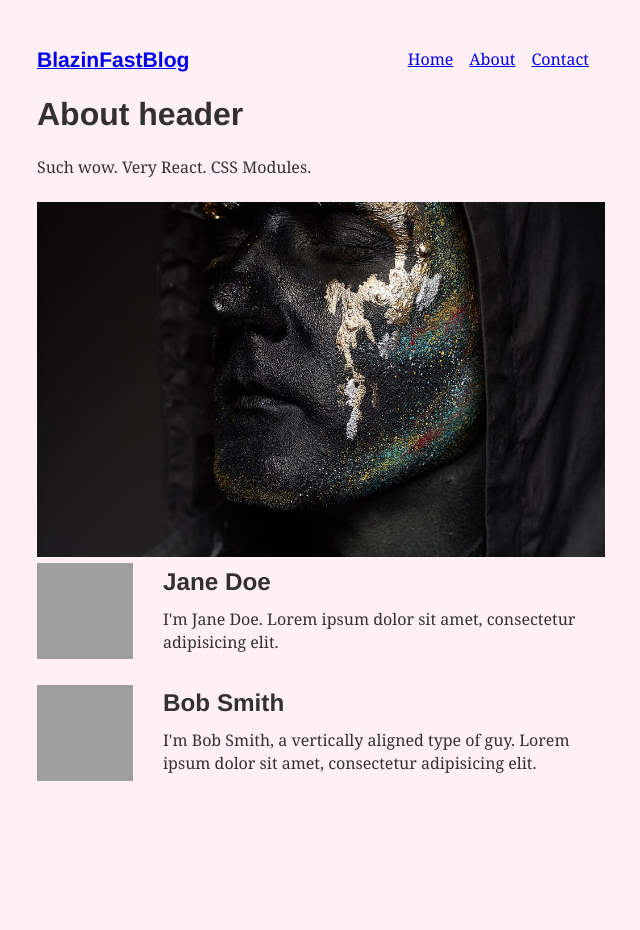
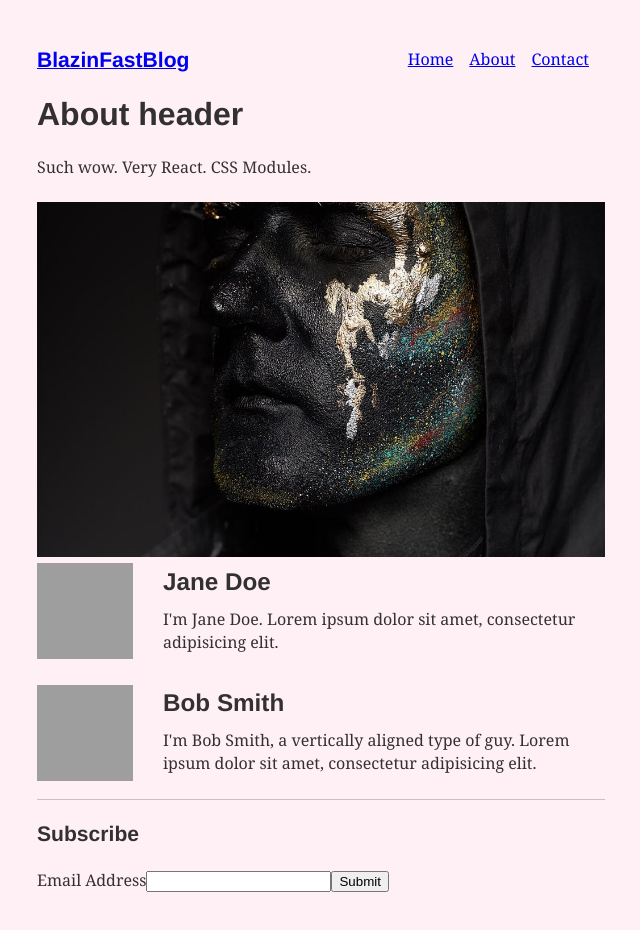
Before and after one commit to srijanss/blazinfastblog, a Gatsby site: page /about in a window 1280 px wide. Shown: the whole page, without its empty margins (319-959 px from the left). Before the commit the page ends 835 px from the top, so only its background shows below. Built offline with nearby package versions, Linux system fonts and the light colour scheme; Gatsby itself is replaced by a stand-in of ours; some packages are replaced by stand-ins of ours; grey boxes are pictures that could not be loaded.

Commit message:
Added subscribe form in about page

```diff
--- a/package.json
+++ b/package.json
@@ -14,6 +14,7 @@
     "test": "echo \"Write tests! -> https://gatsby.dev/unit-testing\" && exit 1"
   },
   "dependencies": {
+    "formik": "^2.1.4",
     "gatsby": "^2.19.45",
     "gatsby-image": "^2.3.1",
     "gatsby-plugin-sharp": "^2.5.4",
@@ -26,7 +27,8 @@
     "react-dom": "^16.12.0",
     "react-typography": "^0.16.19",
     "typography": "^0.16.19",
-    "typography-theme-fairy-gates": "^0.16.19"
+    "typography-theme-fairy-gates": "^0.16.19",
+    "yup": "^0.28.3"
   },
   "devDependencies": {
     "prettier": "^1.19.1"
--- a/src/pages/about.js
+++ b/src/pages/about.js
@@ -4,6 +4,8 @@ import Container from '../components/container'
 import styles from './about.module.css'
 import { graphql } from 'gatsby'
 import Img from 'gatsby-image'
+import { useFormik } from 'formik'
+import * as Yup from 'yup'
 
 const User = (props) => {
   return (
@@ -13,6 +15,56 @@ const User = (props) => {
         <h2 className={styles.username}>{props.username}</h2>
         <p className={styles.excerpt}>{props.excerpt}</p>
       </div>
+    </div>
+  )
+}
+
+// A custom validation function. This must return an object
+// which keys are symmetrical to our values/initialValues
+// const validate = values => {
+//   const errors = {}
+
+//   if (!values.email) {
+//     errors.email = 'Required'
+//   } else if (!/^[A-Z0-9._%+-]+@[A-Z0-9.-]+\.[A-Z]{2,4}$/i.test(values.email)) {
+//     errors.email = 'Invalid email address'
+//   }
+
+//   return errors
+// }
+
+const SubscribeForm = (props) => {
+  // Pass the useFormik() hook initial form values and a submit function that will
+  // be called when the form is submitted
+  const formik = useFormik({
+    initialValues: {
+      email: '',
+    },
+    validationSchema: Yup.object({
+      email: Yup.string()
+        .email('Invalid email address')
+        .required('Required'),
+    }),
+    onSubmit: values => {
+      alert(JSON.stringify(values, null, 2))
+    },
+  })
+  return (
+    <div>
+      <h3>Subscribe</h3>
+      <form onSubmit={formik.handleSubmit}>
+        <label htmlFor="email">Email Address</label>
+        <input
+          id="email"
+          name="email"
+          type="email"
+          onChange={formik.handleChange}
+          onBlur={formik.handleBlur}
+          value={formik.values.email}
+        />
+        <button type="submit">Submit</button>
+        {formik.touched.email && formik.errors.email ? <div>{formik.errors.email}</div> : null}
+      </form>
     </div>
   )
 }
@@ -33,6 +85,8 @@ export default ({ data }) => {
         avatar="https://s3.amazonaws.com/uifaces/faces/twitter/vladarbatov/128.jpg"
         excerpt="I'm Bob Smith, a vertically aligned type of guy. Lorem ipsum dolor sit amet, consectetur adipisicing elit."
       />
+      <hr/>
+      <SubscribeForm />
     </Container>
   )
 }
```
Also changed, not shown: 1 other file.
